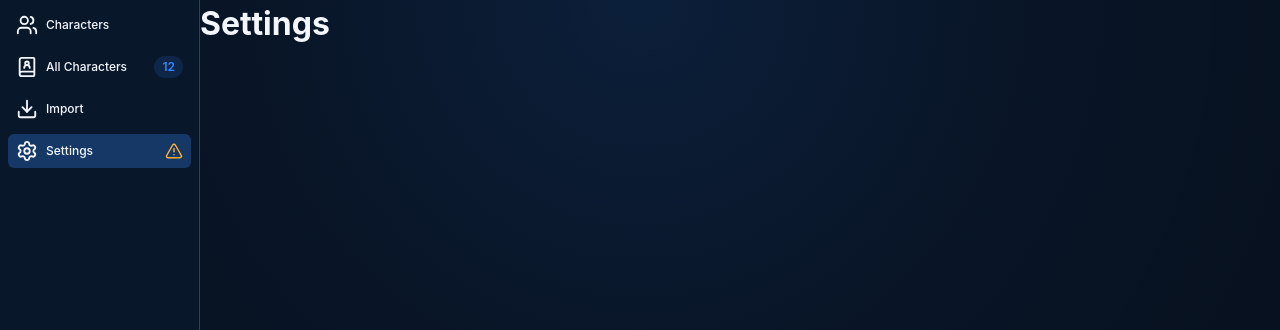
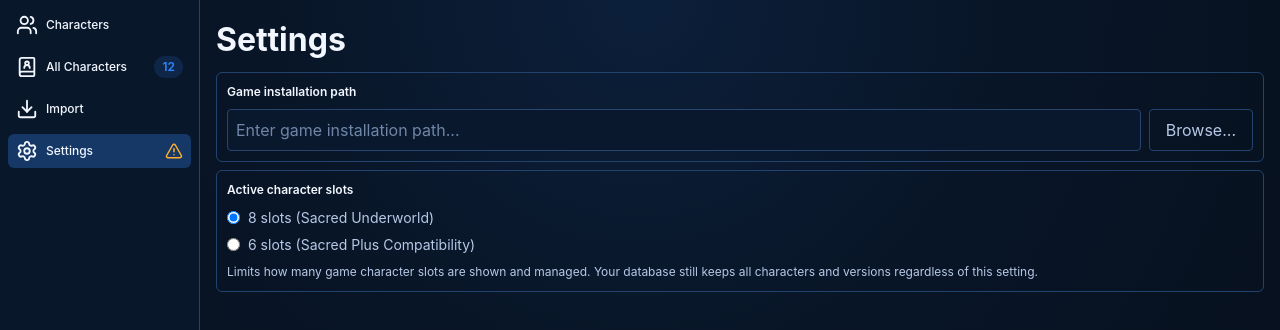
Before and after one commit to Virian/sacred-hero-database, a React (Vite) app: page / in a window 1280 px wide. Both pictures are taken after a click on the item "Settings". Shown: the top 330 px of the page. Built offline with nearby package versions, Linux system fonts and the light colour scheme.

Commit message:
feat: add frontend for settings screen

```diff
--- /dev/null
+++ b/src/components/Button/Button.module.scss
@@ -0,0 +1,36 @@
+.button {
+  padding: 0.5rem 1rem;
+  border-radius: 4px;
+  font-size: 1rem;
+  cursor: pointer;
+  transition: background-color 0.2s ease-in-out;
+}
+
+.button-primary {
+  background: var(--accent);
+  color: var(--text-primary);
+  border: 1px solid var(--accent);
+}
+
+.button-primary:hover {
+  background: var(--accent-hover);
+}
+
+.button-secondary {
+  background: transparent;
+  color: var(--text-secondary);
+  border: 1px solid var(--border-default);
+}
+
+.button-secondary:hover {
+  background: var(--bg-surface-hover);
+}
+
+.button-danger {
+  background: var(--danger);
+  color: white;
+}
+
+.button-danger:hover {
+  background: var(--danger-hover);
+}
--- /dev/null
+++ b/src/components/Button/Button.tsx
@@ -0,0 +1,23 @@
+import clsx from 'clsx';
+import styles from './Button.module.scss';
+
+interface ButtonProps {
+  className?: string;
+  children: React.ReactNode;
+  onClick?: () => void;
+  variant?: 'primary' | 'secondary' | 'danger';
+}
+
+export const Button = ({
+  className,
+  children,
+  onClick = () => null,
+  variant = 'primary',
+}: ButtonProps) => (
+  <button
+    className={clsx(styles.button, styles[`button-${variant}`], className)}
+    onClick={onClick}
+  >
+    {children}
+  </button>
+);
--- /dev/null
+++ b/src/components/Input/Input.module.scss
@@ -0,0 +1,18 @@
+.input {
+  background-color: var(--input-bg);
+  border: 1px solid var(--input-border);
+  color: var(--text-primary);
+  padding: 0.5rem;
+  border-radius: 4px;
+  width: 100%;
+
+  &:focus {
+    outline: none;
+    border-color: var(--input-border-focus);
+    box-shadow: 0 0 0 1px var(--focus-ring);
+  }
+
+  &::placeholder {
+    color: var(--input-placeholder);
+  }
+}
--- /dev/null
+++ b/src/components/Input/Input.tsx
@@ -0,0 +1,31 @@
+import clsx from 'clsx';
+import type { ChangeEvent } from 'react';
+import styles from './Input.module.scss';
+
+interface InputProps {
+  className?: string;
+  id?: string;
+  name?: string;
+  onChange?: (event: ChangeEvent<HTMLInputElement>) => void;
+  placeholder?: string;
+  value?: string;
+}
+
+export const Input = ({
+  className,
+  id,
+  name,
+  onChange,
+  placeholder,
+  value,
+}: InputProps) => (
+  <input
+    className={clsx(styles.input, className)}
+    type="text"
+    id={id}
+    name={name}
+    onChange={onChange}
+    placeholder={placeholder}
+    value={value}
+  />
+);
--- /dev/null
+++ b/src/components/RadioGroup/Radio.module.scss
@@ -0,0 +1,7 @@
+.radio {
+  display: flex;
+  align-items: center;
+  gap: 0.5rem;
+  color: var(--text-secondary);
+  font-size: 0.875rem;
+}
--- /dev/null
+++ b/src/components/RadioGroup/Radio.tsx
@@ -0,0 +1,35 @@
+import clsx from 'clsx';
+import type { ChangeEvent } from 'react';
+import styles from './Radio.module.scss';
+
+interface RadioProps {
+  checked?: boolean;
+  className?: string;
+  id?: string;
+  label: string;
+  name: string;
+  onChange?: (event: ChangeEvent<HTMLInputElement>) => void;
+  value: string;
+}
+
+export const Radio = ({
+  checked,
+  className,
+  id,
+  label,
+  name,
+  onChange,
+  value,
+}: RadioProps) => (
+  <label className={clsx(styles.radio, className)}>
+    <input
+      type="radio"
+      id={id}
+      name={name}
+      value={value}
+      checked={checked}
+      onChange={onChange}
+    />
+    {label}
+  </label>
+);
--- /dev/null
+++ b/src/components/RadioGroup/RadioGroup.module.scss
@@ -0,0 +1,5 @@
+.group {
+  display: flex;
+  flex-direction: column;
+  gap: 0.375rem;
+}
--- /dev/null
+++ b/src/components/RadioGroup/RadioGroup.tsx
@@ -0,0 +1,34 @@
+import type { ChangeEvent } from 'react';
+import { Radio } from './Radio';
+import styles from './RadioGroup.module.scss';
+
+interface RadioGroupOption {
+  label: string;
+  value: string;
+}
+
+interface RadioGroupProps {
+  name: string;
+  onChange: (event: ChangeEvent<HTMLInputElement>) => void;
+  options: RadioGroupOption[];
+  value: string;
+}
+
+export const RadioGroup = ({
+  name,
+  onChange,
+  options,
+  value,
+}: RadioGroupProps) => (
+  <div className={styles.group}>
+    {options.map((option) => (
+      <Radio
+        key={option.value}
+        {...option}
+        checked={option.value === value}
+        name={name}
+        onChange={onChange}
+      />
+    ))}
+  </div>
+);
--- a/src/components/index.ts
+++ b/src/components/index.ts
@@ -1,3 +1,6 @@
 export { Badge } from './Badge/Badge';
+export { Button } from './Button/Button';
+export { Input } from './Input/Input';
 export { Menu } from './Menu/Menu';
 export { MenuOption } from './MenuOption/MenuOption';
+export { RadioGroup } from './RadioGroup/RadioGroup';
--- /dev/null
+++ b/src/screens/Settings/Settings.module.scss
@@ -0,0 +1,35 @@
+.container {
+  display: flex;
+  flex-direction: column;
+  gap: 0.5rem;
+  padding: 1rem;
+}
+
+.section {
+  display: flex;
+  flex-direction: column;
+  gap: 0.5rem;
+  padding: 0.625rem;
+  border-radius: 6px;
+  border: 1px solid var(--border-default);
+}
+
+.sectionTitle {
+  font-size: 0.75rem;
+  font-weight: 600;
+  color: var(--text-primary);
+}
+
+.installationPathRow {
+  display: flex;
+  gap: 0.5rem;
+}
+
+.installationPathInput {
+  flex: 1;
+}
+
+.activeCharacterSlotsDescription {
+  font-size: 0.75rem;
+  color: var(--text-secondary);
+}
--- a/src/screens/Settings/Settings.tsx
+++ b/src/screens/Settings/Settings.tsx
@@ -1,7 +1,45 @@
+import { Button, Input, RadioGroup } from '../../components';
+import { useState } from 'react';
+import styles from './Settings.module.scss';
+
 export const Settings = () => {
+  const [installationPath, setInstallationPath] = useState('');
+  const [activeCharacterSlots, setActiveCharacterSlots] = useState('8');
+
   return (
-    <div>
+    <div className={styles.container}>
       <h1>Settings</h1>
+      <div className={styles.section}>
+        <h2 className={styles.sectionTitle}>Game installation path</h2>
+        <div className={styles.installationPathRow}>
+          <Input
+            id="installationPath"
+            name="installationPath"
+            className={styles.installationPathInput}
+            placeholder="Enter game installation path..."
+            value={installationPath}
+            onChange={(event) => setInstallationPath(event.target.value)}
+          />
+          <Button variant="secondary">Browse...</Button>
+        </div>
+      </div>
+      <div className={styles.section}>
+        <h2 className={styles.sectionTitle}>Active character slots</h2>
+        <RadioGroup
+          name="activeCharacterSlots"
+          value={activeCharacterSlots}
+          onChange={(event) => setActiveCharacterSlots(event.target.value)}
+          options={[
+            { label: '8 slots (Sacred Underworld)', value: '8' },
+            { label: '6 slots (Sacred Plus Compatibility)', value: '6' },
+          ]}
+        />
+        <p className={styles.activeCharacterSlotsDescription}>
+          Limits how many game character slots are shown and managed. Your
+          database still keeps all characters and versions regardless of this
+          setting.
+        </p>
+      </div>
     </div>
   );
 };
```
